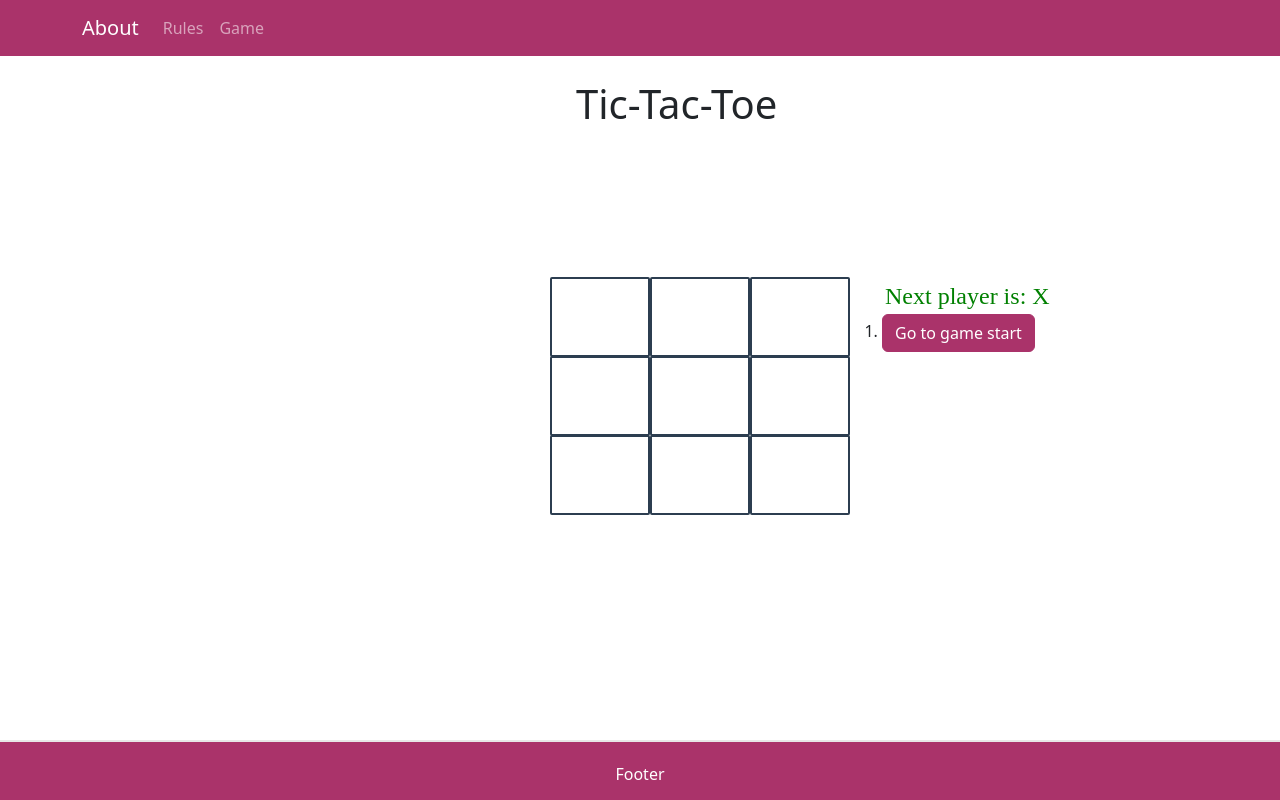
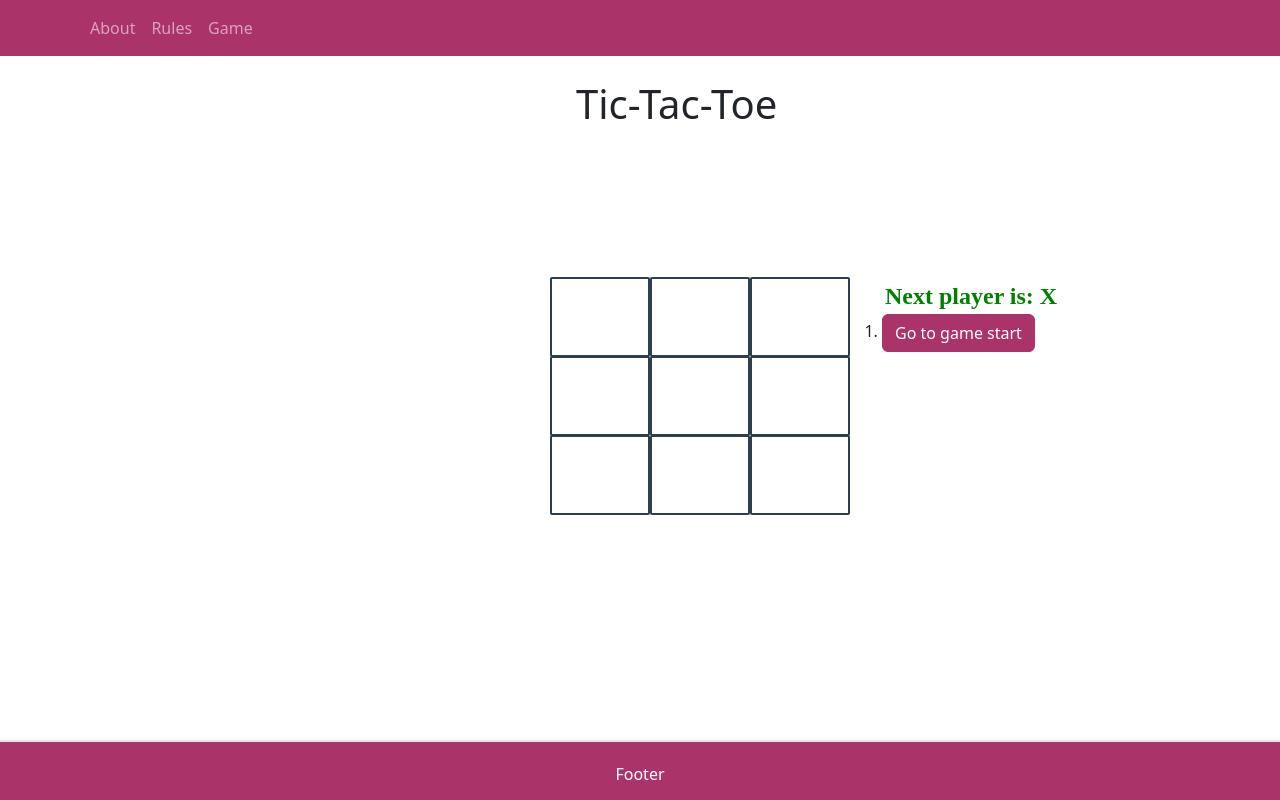
Before and after one commit to jorolank/react-tutorial-typescript, a React (Create React App) app: page /game in a window 1280 px wide. Built offline with nearby package versions, Linux system fonts and the light colour scheme.

Commit message:
change variable name

```diff
--- a/src/Components/dynamicToast.ts
+++ b/src/Components/dynamicToast.ts
@@ -1,8 +1,8 @@
 import {toast} from "react-toastify";
 
-const dynamicToast = (inputWinner: string, winner?: string) => {
+const dynamicToast = (message: string, winner?: string) => {
     if (winner === 'X') {
-        toast.success(inputWinner,
+        toast.success(message,
             {
                 toastId: 1,
                 position: "top-center",
@@ -16,7 +16,7 @@ const dynamicToast = (inputWinner: string, winner?: string) => {
         return
     }
     if (winner === 'O') {
-        toast.error(inputWinner,
+        toast.error(message,
             {
                 toastId: 2,
                 position: "top-center",
@@ -29,7 +29,7 @@ const dynamicToast = (inputWinner: string, winner?: string) => {
             })
         return
     }
-    toast.warning(inputWinner,
+    toast.warning(message,
         {
             toastId: 3,
             position: "top-center",
--- a/src/Pages/Navbar/index.tsx
+++ b/src/Pages/Navbar/index.tsx
@@ -9,8 +9,10 @@ function NavigationBar() {
         <>
             <Navbar bg="dark" variant="dark" className="mb-4">
                 <Container>
-                    <Link className="navbar-brand" to={"/"}>About</Link>
                     <Nav className="me-auto">
+                        <Nav>
+                            <Link className="nav-link" to={"/"}>About</Link>
+                        </Nav>
                         <Nav>
                             <Link to="/rules" className="nav-link">Rules</Link>
                         </Nav>
--- a/src/index.css
+++ b/src/index.css
@@ -22,7 +22,9 @@ ol, ul {
   font-size: 24px;
   font-family: "Calibri Light";
   margin-left: 35px;
-  color: black
+  color: black;
+  font-weight: bold;
+
 }
 
 .status-green {
@@ -30,6 +32,7 @@ ol, ul {
   font-size: 24px;
   font-family: "Calibri Light";
   color: green;
+  font-weight: bold;
 }
 
 .status-red {
@@ -37,6 +40,7 @@ ol, ul {
   font-family: "Calibri Light";
   margin-left: 35px;
   color: red;
+  font-weight: bold;
 }
 
 .square {
```
